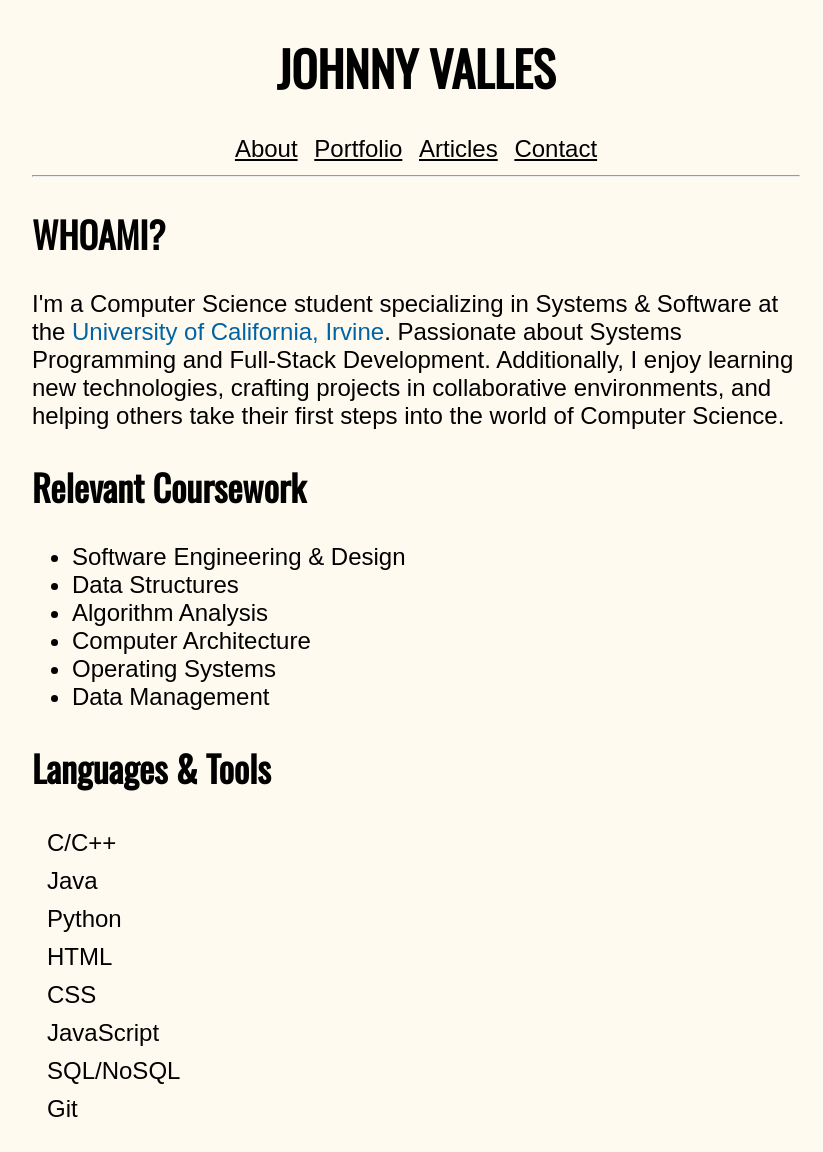
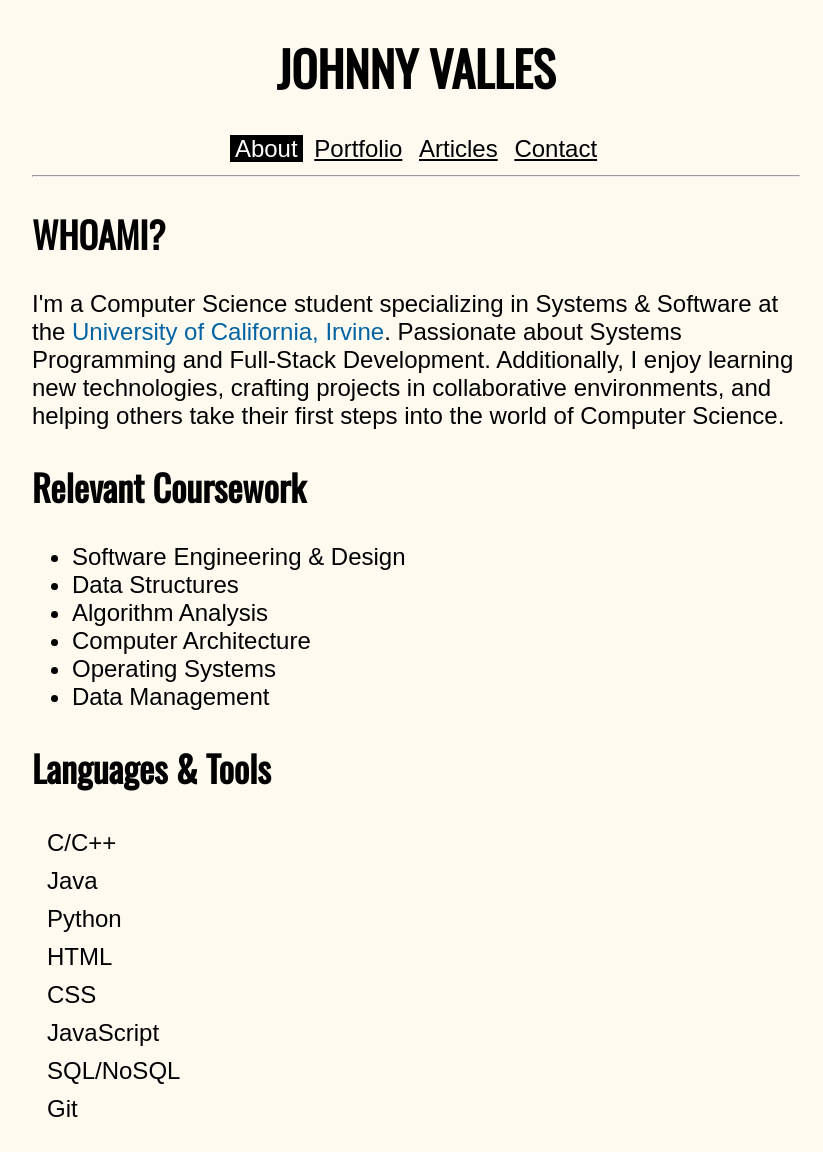
Before and after one commit to johnnyvalles/johnnyvalles.github.io, a Jekyll site: the page built from index.html, in a window 1280 px wide. Shown: the whole page, without its empty margins (224-1047 px from the left). Built offline with Jekyll 4.4.1, drawn with Linux system fonts in a browser that asks for light colours; a style sheet for code colours, icons or effects is not loaded.

Commit message:
Add active link styling

```diff
--- a/_includes/navigation.html
+++ b/_includes/navigation.html
@@ -1,5 +1,9 @@
 <nav>
 	{% for item in site.data.navigation %}
+	{% if page.desc == item.name %}
+	<a href="{{item.link}}" class="active-link">{{item.name}}</a>
+	{% else %}
 	<a href="{{item.link}}">{{item.name}}</a>
+	{% endif %}
 	{% endfor %}
 </nav>
--- a/_sass/main.scss
+++ b/_sass/main.scss
@@ -28,6 +28,12 @@ nav a:hover {
 	background: #000;
 	text-decoration: none;
 
+}
+
+.active-link {
+	background: #000;
+	color: #FFF;
+	text-decoration: none;
 }
 
 .container {
```
